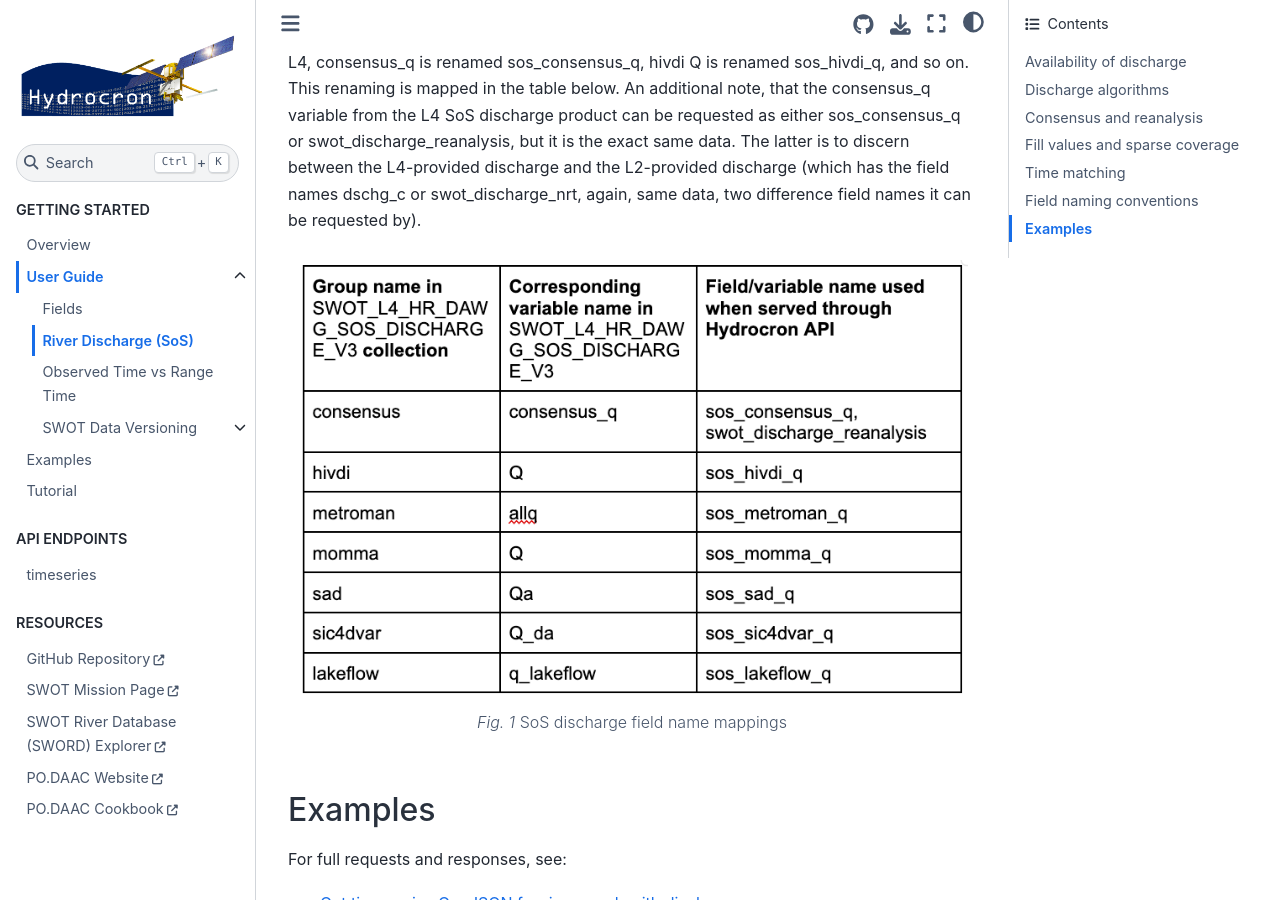
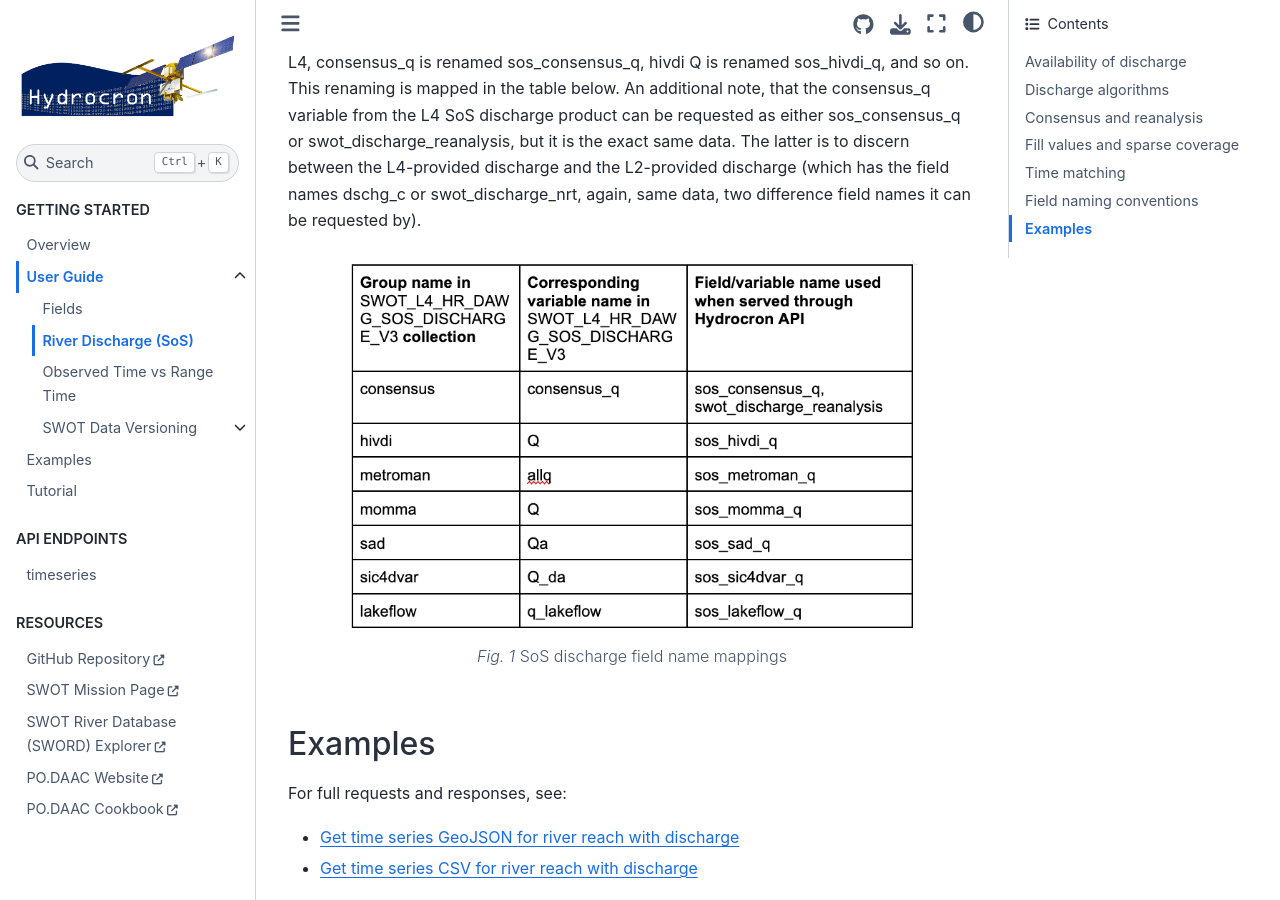
Before and after one commit to podaac/hydrocron, a Jupyter Book: the page built from docs/user-guide/discharge.md, in a window 1280 px wide and 900 px high, scrolled down 2623 px. Built offline with Jupyter Book 1.0.4 settings and Sphinx 7.4.7 and the Sphinx Book theme 1.1.4, drawn with Linux system fonts in a browser that asks for light colours.

Commit message:
Scale down image to 85%

````diff
--- a/docs/user-guide/discharge.md
+++ b/docs/user-guide/discharge.md
@@ -58,6 +58,7 @@ With the implementation of SWOT SoS Discharge data products in Hydrocron, the fi
 ```{figure} sos_field_mappings.png
 :alt: SoS field mappings
 :align: center
+:width: 85%
 
 SoS discharge field name mappings
 ```
````
